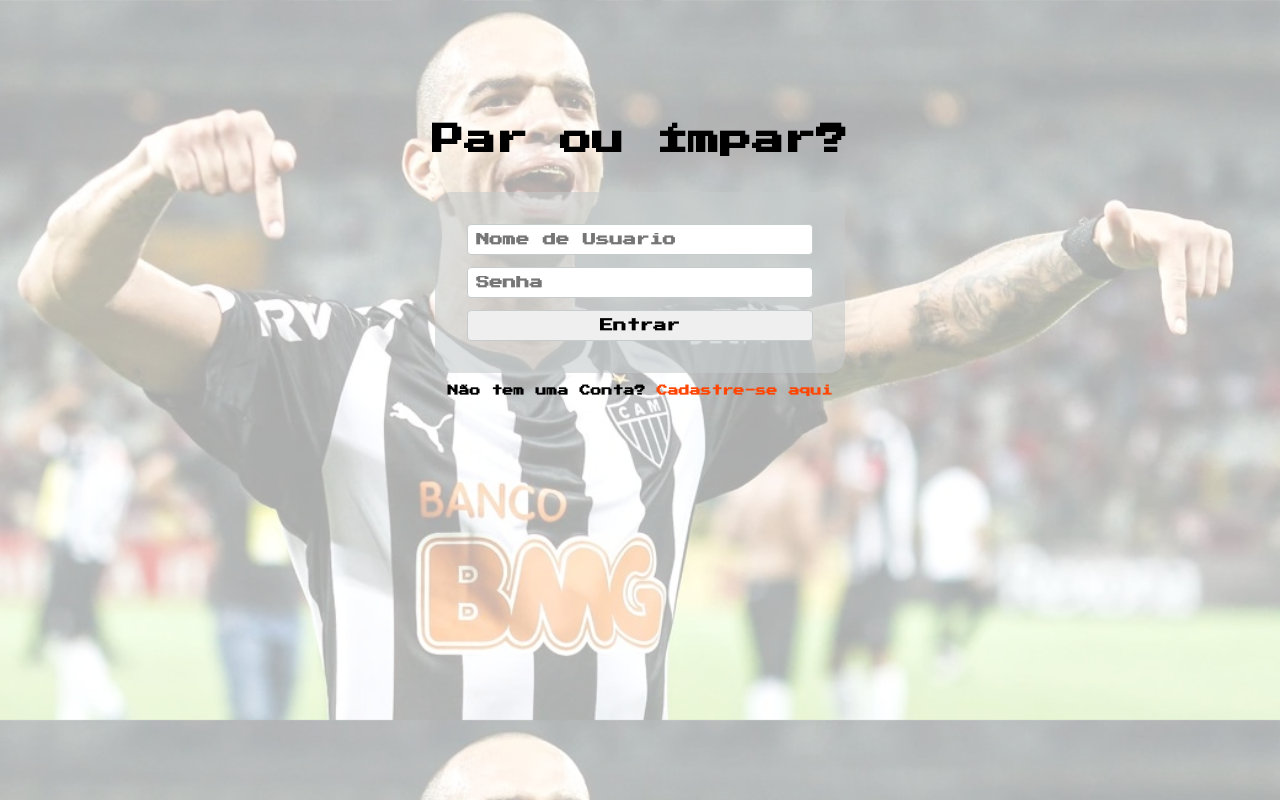
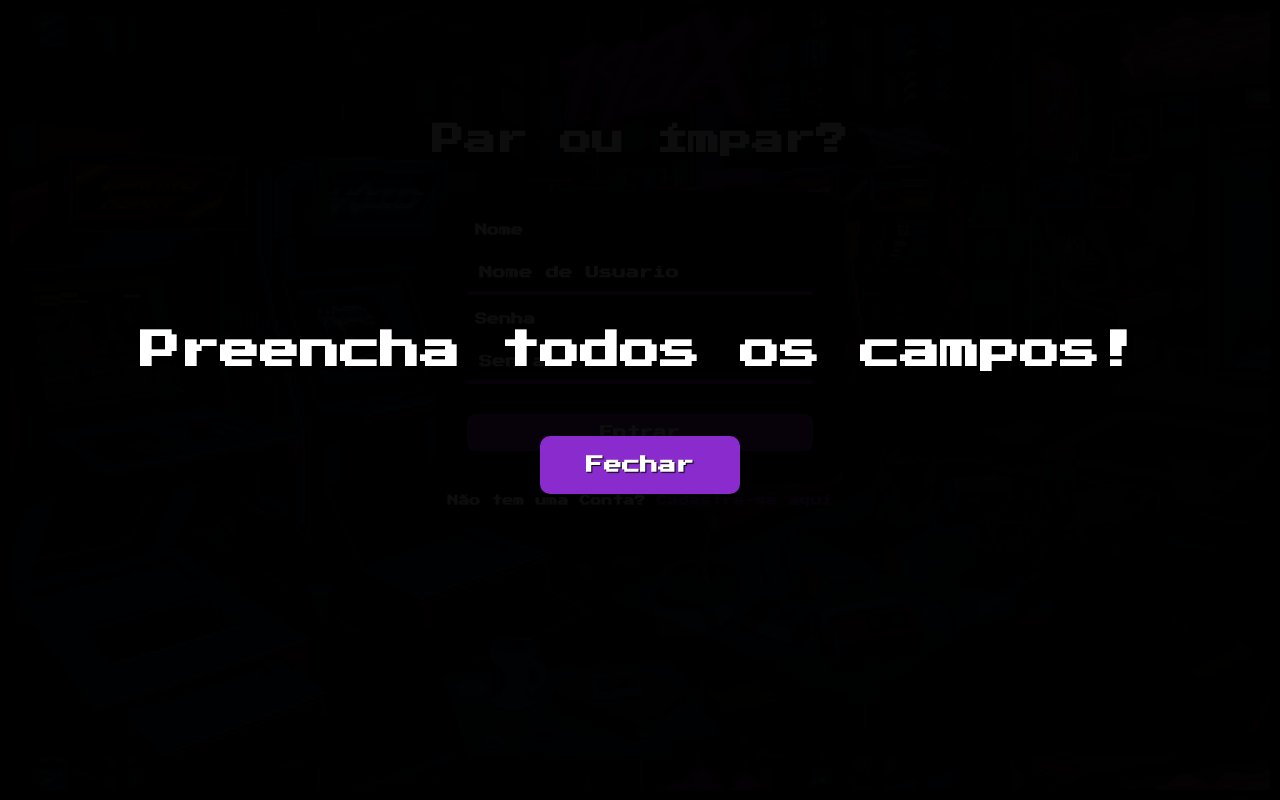
Before and after one commit to lucas-azv/jsBasico-iftm, a plain HTML site: page ehParJogo/login/index.html in a window 1280 px wide. Both pictures are taken after a click on the button "Entrar". Drawn offline with nearby package versions, Linux system fonts and the light colour scheme; files whose address does not match are found by name.

Commit message:
Add files via upload

```diff
--- a/ehParJogo/cadastro/cadastro.css
+++ b/ehParJogo/cadastro/cadastro.css
@@ -5,8 +5,9 @@
 }
 body{
     text-align: center;
-    background-image: url(bgImage.png);
+    background-image: url(d0e0e259bf0aba4da742bedff1d4b8a5\ \(1\).gif);
     background-size: cover;
+    color: white;
 }
 h1{
     margin-top: 124px;
@@ -15,35 +16,55 @@ form{
     display: flex;
     flex-direction: column;
     width: 32%;
-    gap: 12px;
+    gap: 18px;
     margin: auto;
     margin-top: 36px;
     padding: 32px;
-    background-color: rgba(198, 204, 204,0.6);;
-    border-radius: 16px;
+    background-color: #050717;
+    border-radius: 24px;
+}
+label{
+    text-align: left;
+    font-size: 12px;
+    padding: 0 8px;
 }
 input{
-    padding: 8px;
-    border-radius: 4px;
-    border: 1px solid #c6cccc;
+    padding: 12px;
+    border-radius: 2px;
+    background-color: #050717;
+    border: none;
+    border-bottom: 4px solid #8a2ccd;
     outline: none;
+    color: white;
 }
-#btnCadastrar{
+input:focus{
+    background-color: #ab63ea;
+}
+input::placeholder{
+    color: white;
+}
+#btnCadastrar, #btnLogin{
     outline: none;
     border: none;
-    border-radius: 4px;
-    background-color: orangered;
+    border-radius: 8px;
+    padding: 12px;
+    background-color: #8a2ccd;
     color: white;
+    transition: all 0.1s ease-in-out;
+    margin-top: 12px;
+}
+#btnCadastrar:hover, #btnLogin:hover{
     cursor: pointer;
+    background-color: #994ece;
 }
 p{
     font-size: 11px;
     margin-top: 12px;
 }
 a{
-    color: orangered;
+    color: #8a2ccd;
     text-decoration: none;
 }
 a:visited{
-    color: orangered;
+    color: #8a2ccd;
 }
--- a/ehParJogo/jalertwifi/css/jAlertWifi.css
+++ b/ehParJogo/jalertwifi/css/jAlertWifi.css
@@ -37,14 +37,14 @@
     padding:20px;
     border-radius: 10px;
     cursor: pointer;
-    background-color: orangered;
+    background-color: #8a2ccd;
     color: white;
     border: none;
     text-shadow: 1px 1px 1px black;
     outline: none;
 }
 .panelInfo .button:hover {
-    background-color: gray;
+    background-color: #994ece;
     color:white;
 }
 
--- a/ehParJogo/login/index.html
+++ b/ehParJogo/login/index.html
@@ -11,12 +11,15 @@
 <body>
     <h1>Par ou Ímpar?</h1>
     <form action="">
+        <label for="">Nome</label>
         <input type="text" placeholder="Nome de Usuario" id="inputUser">
+        <label for="">Senha</label>
         <input type="password" placeholder="Senha" id="inputPwd">
         <input type="button" value="Entrar" id="btnLogin">
     </form>
     <p>Não tem uma Conta? <a href="../cadastro/cadastro.html">Cadastre-se aqui</a></p>
     <script src="index.js"></script>
     <script src="../jalertwifi/js/jAlertWifi.js"></script>
+    <script src="../jalertwifi/js/teste.js"></script>
 </body>
 </html>
--- a/ehParJogo/login/index.js
+++ b/ehParJogo/login/index.js
@@ -1,10 +1,9 @@
 window.addEventListener("load", function () {
-document.getElementById("btnEntrar").addEventListener("click", verificarlogin);
-function verificarlogin() {
-}
+document.getElementById("btnLogin").addEventListener("click", verificarLogin);
+function verificarLogin() {
+
 var user = document.getElementById("inputUser").value;
 var pwd = document.getElementById("inputPwd").value;
-var checkPwd = document.getElementById("inputCheckPwd").value;
 
 if(user == "" || pwd == "") {
     alertWifi("Preencha todos os campos!",false,0,"",30,"");
@@ -16,17 +15,22 @@ if(user == "" || pwd == "") {
         } else{
             vetUsers = JSON.parse(vetUsers);
             var achou = false;
-            for(i = 0; i < vetUsers.length; i++) {
-                if(user == vetUsers[i].nome && pwd == vetUsers[i].senha) {
+            for (i = 0; i < vetUsers.length; i++) {
+                if (user == vetUsers[i].nome && pwd == vetUsers[i].senha) {
                     achou = true;
                     break;
                 }
-                if(achou == true) {
-                    alertWifi("Usuário logado com sucesso!",true,0,"",30,"");
-                } else{
-                    alertWifi("Usuário ou senha incorretos!",false,0,"",30,"");
-                }
             }
+
+            if (achou) {
+                console.log("deu certo");
+                alertWifi("Usuário logado com sucesso!", false, 0, "", 30, "");
+            } else {
+                console.log("deu errado brother");
+                alertWifi("Usuário ou senha incorretos!", false, 0, "", 30, "");
+            }
+
         }
     }
+}
 });
```
Also changed, not shown: ehParJogo/cadastro/cadastro.html (+4 -0 lines), ehParJogo/cadastro/d0e0e259bf0aba4da742bedff1d4b8a5 (1).gif (added).
